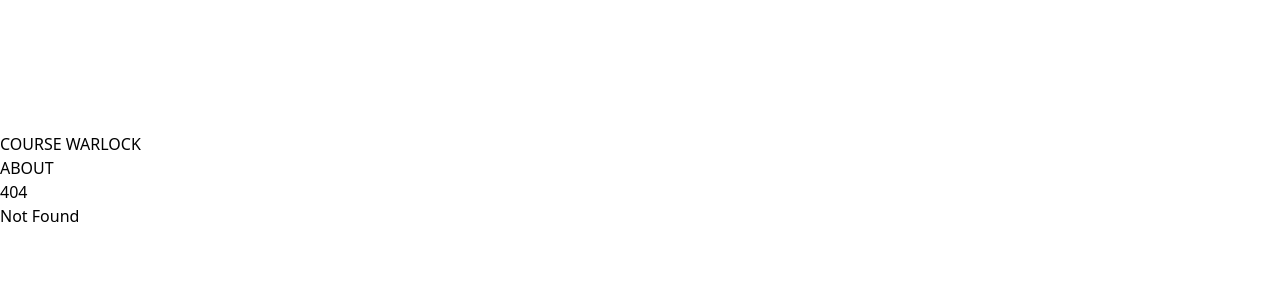
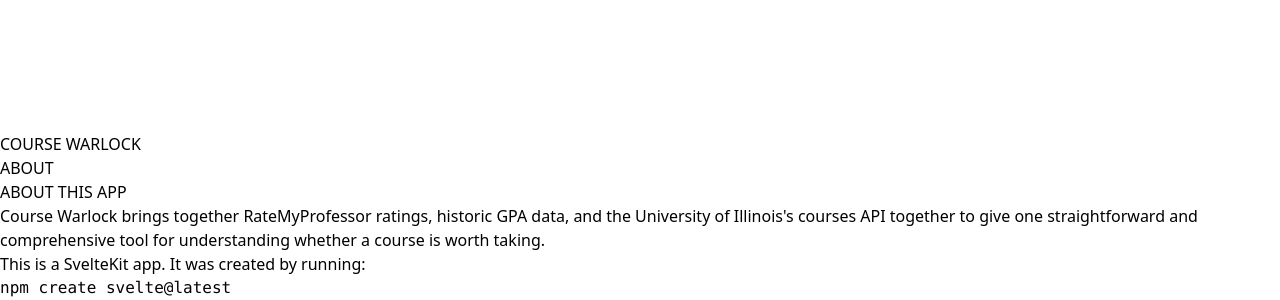
Before and after one commit to lumirth/warlock, a SvelteKit app in the folder frontend/: page /results in a window 1280 px wide. Before the commit this address had no page. Shown: the part 1148-1448 px from the top of the page. Before the commit the page ends 1376 px from the top, so only its background shows below. Built offline with nearby package versions, Linux system fonts and the light colour scheme.

Commit message:
add results route to be modified later

```diff
--- /dev/null
+++ b/frontend/src/routes/results/+page.svelte
@@ -0,0 +1,20 @@
+<svelte:head>
+	<title>Results - Course Warlock</title>
+	<meta name="description" content="About this app" />
+</svelte:head>
+
+<div class="prose sm:prose-sm md:prose-md lg:prose-lg mx-auto">
+	<h1>ABOUT THIS APP</h1>
+
+	<p>
+		Course Warlock brings together RateMyProfessor ratings, historic GPA data, and the University of Illinois's courses API together to give one straightforward and comprehensive tool for understanding whether a course is worth taking.
+	</p>
+
+	<p>
+		This is a <a href="https://kit.svelte.dev">SvelteKit</a> app. It was created by running:
+	</p>
+
+	<pre class="!rounded-none bg-base-200">npm create svelte@latest</pre>
+
+
+</div>
--- /dev/null
+++ b/frontend/src/routes/results/+page.ts
@@ -0,0 +1,9 @@
+import { dev } from '$app/environment';
+
+// we don't need any JS on this page, though we'll load
+// it in dev so that we get hot module replacement
+export const csr = dev;
+
+// since there's no dynamic data here, we can prerender
+// it so that it gets served as a static asset in production
+export const prerender = true;
```
